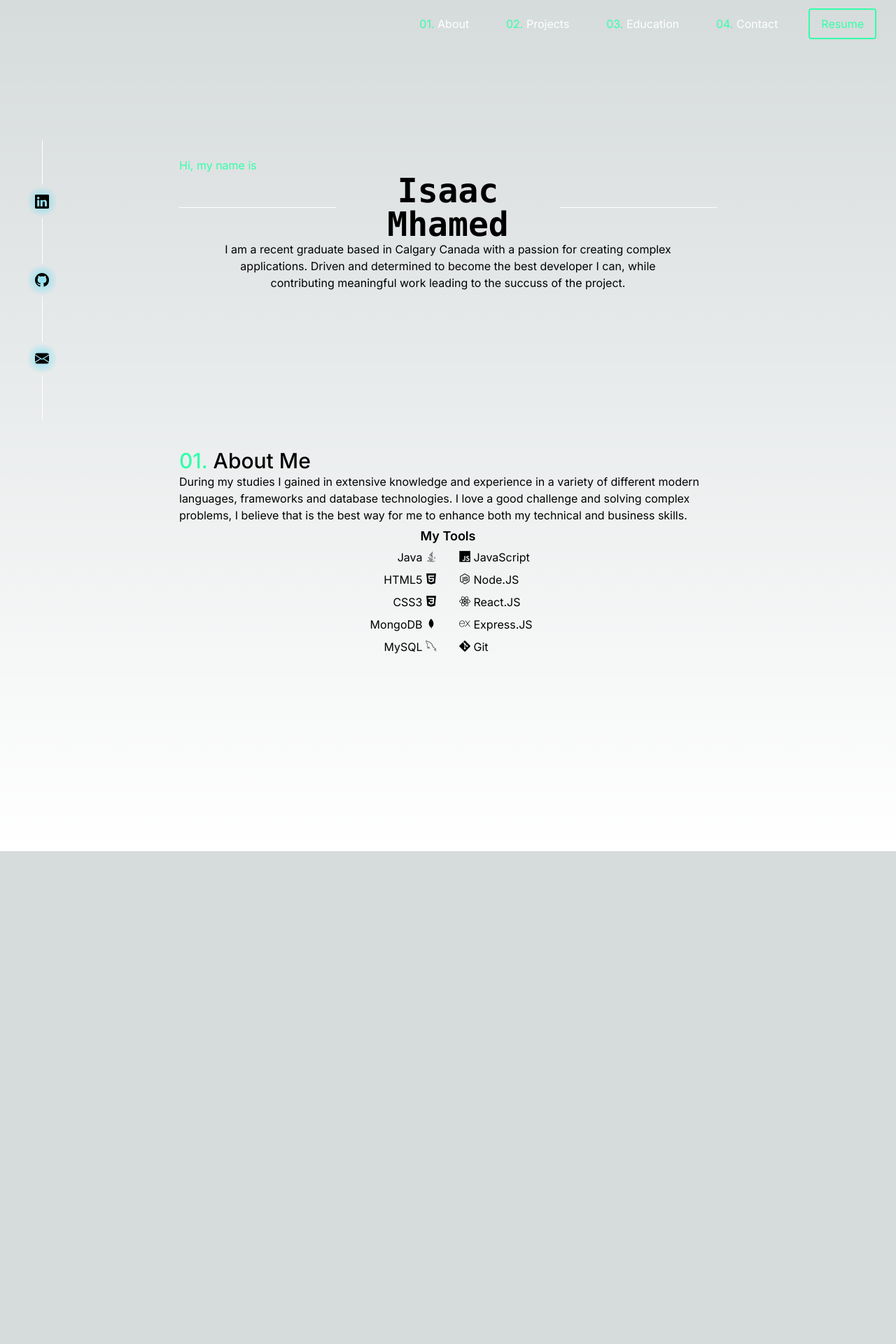
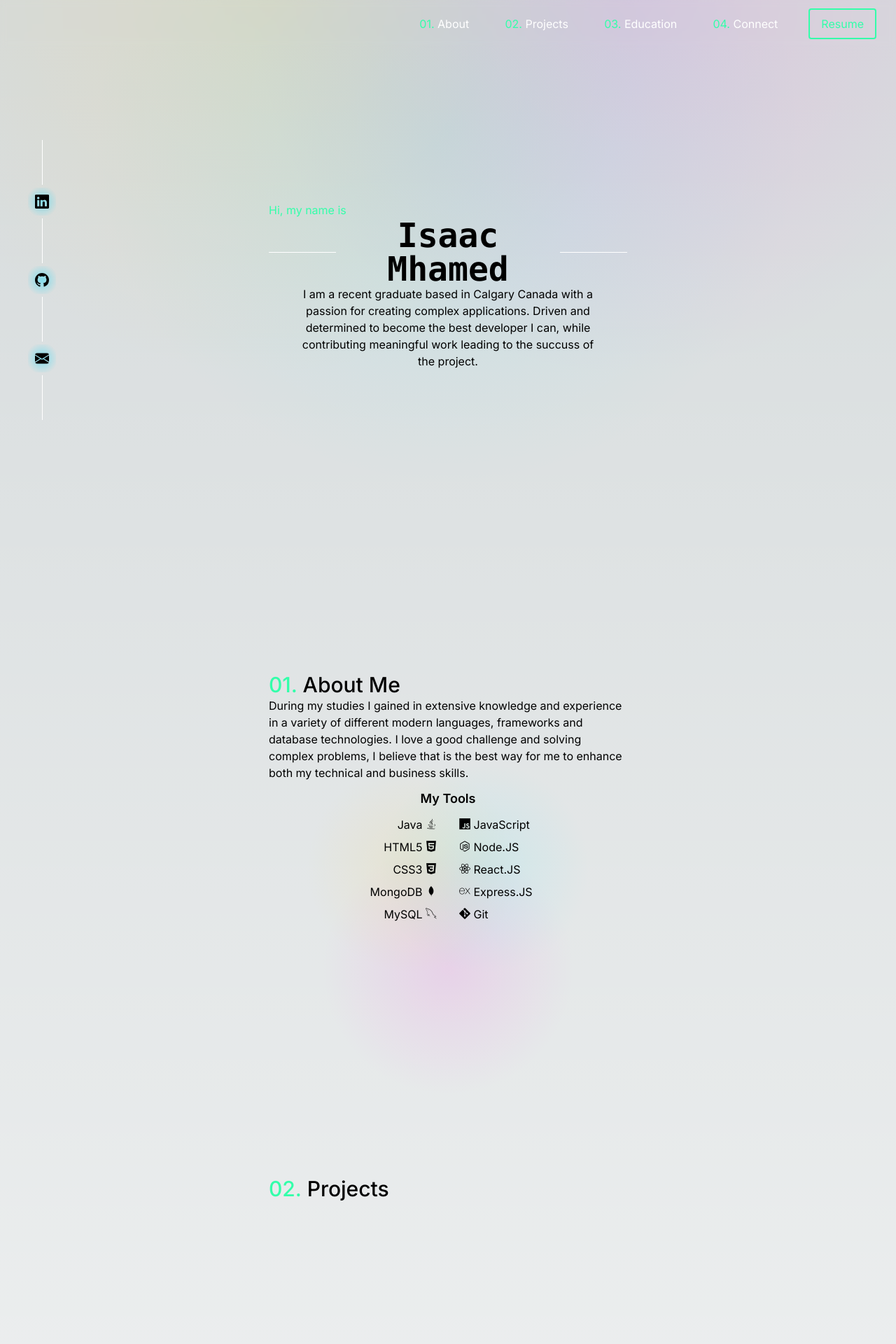
Before and after one commit to Isaacm1210/Portfolio-v2, a Next.js app: page / in a window 1280 px wide. Shown: the top 1920 px of the page at 70% size. Before the commit the page ends 1216 px from the top, so only its background shows below. Built offline with nearby package versions, Linux system fonts and the light colour scheme.

Commit message:
section headings and gradients

```diff
--- a/app/page.tsx
+++ b/app/page.tsx
@@ -7,7 +7,7 @@ export default function Home() {
     <div>
       <NavBar />
       <Socials />
-      <main className="">
+      <main className="bg-main-gradient">
       <Content />
 
       </main>
--- a/app/ui/content.tsx
+++ b/app/ui/content.tsx
@@ -1,10 +1,16 @@
 import Hero from "./content/hero";
 import About from "./content/about";
+import Projects from "./content/projects";
+import Education from "./content/education";
+import Connect from "./content/connect";
 export default function Content(){
     return(
-        <div className="w-3/5 m-auto min-w-80 h-full flex flex-col justify-between">
+        <div className="w-2/5 m-auto min-w-80 h-full flex flex-col justify-between">
         <Hero/>
         <About/>
+        <Projects/>
+        <Education/>
+        <Connect/>
         </div>
     )
 }
--- a/app/ui/content/about.tsx
+++ b/app/ui/content/about.tsx
@@ -1,6 +1,6 @@
 export default function About() {
     return(
-    <section id="about" className="pt-56 h-screen m-auto ">
+    <section id="about" className="h-128h m-auto pt-20 bg-section-gradient">
         <h2 className="text-3xl font-medium"><span className="text-green">01. </span>About Me</h2>
         <p className="text-left text-base w-full ml-0">
             During my studies I gained in extensive knowledge and experience in a variety of different modern
--- /dev/null
+++ b/app/ui/content/connect.tsx
@@ -0,0 +1,7 @@
+export default function Connect(){
+    return(
+        <section id="connect" className="h-128h m-auto pt-20 ">
+            <h2 className="text-3xl font-medium"><span className="text-green">04. </span>Connect</h2>
+        </section>
+    )
+}
--- /dev/null
+++ b/app/ui/content/education.tsx
@@ -0,0 +1,7 @@
+export default function Education(){
+    return(
+        <section id="education" className="h-128h m-auto pt-20  w-full">
+            <h2 className="text-3xl font-medium"><span className="text-green">03. </span>Education</h2>
+        </section>
+    )
+}
--- a/app/ui/content/hero.tsx
+++ b/app/ui/content/hero.tsx
@@ -1,6 +1,6 @@
 export default function Hero() {
     return (
-        <section id="hero" className="pt-56 h-full m-auto ">
+        <section id="hero" className="pt-32 mt-20h h-128h m-auto ">
             <h4 className="text-green">Hi, my name is </h4>
             <div className="flex items-center ">
                 <div className="h-px w-1/3 bg-white"></div>
--- /dev/null
+++ b/app/ui/content/projects.tsx
@@ -0,0 +1,7 @@
+export default function Projects(){
+    return (
+        <section id="projects" className="h-128h m-auto pt-20  w-full">
+            <h2 className="text-3xl font-medium"><span className="text-green">02. </span>Projects</h2>
+        </section>
+    )
+}
--- a/app/ui/nav-bar.tsx
+++ b/app/ui/nav-bar.tsx
@@ -1,13 +1,13 @@
 
 export default function NavBar(){
     return(
-        <div className="w-full fixed flex justify-end items-center my-3 backdrop:blur">
+        <div className="w-full fixed flex justify-end items-center py-3 backdrop-blur-sm">
             <nav className="w-2/5 mx-4">
                 <ul className="list-none flex justify-between w-full text-green">
                     <li className="hover:cursor-pointer hover:translate-y-1 transition-all">01. <a className="no-underline text-white" href="#about">About</a></li>
-                    <li className="hover:cursor-pointer hover:translate-y-1 transition-all">02. <a className="no-underline text-white" href="">Projects</a></li>
-                    <li className="hover:cursor-pointer hover:translate-y-1 transition-all">03. <a className="no-underline text-white" href="">Education</a></li>
-                    <li className="hover:cursor-pointer hover:translate-y-1 transition-all">04. <a className="no-underline text-white" href="">Contact</a></li>
+                    <li className="hover:cursor-pointer hover:translate-y-1 transition-all">02. <a className="no-underline text-white" href="#projects">Projects</a></li>
+                    <li className="hover:cursor-pointer hover:translate-y-1 transition-all">03. <a className="no-underline text-white" href="#education">Education</a></li>
+                    <li className="hover:cursor-pointer hover:translate-y-1 transition-all">04. <a className="no-underline text-white" href="#connect">Connect</a></li>
                 </ul>
             </nav>
             <button className="border-2 rounded mx-7 py-2 px-4  border-green text-green hover:bg-buttonfade hover:bg-opacity-50"><a>Resume</a></button>
--- a/tailwind.config.ts
+++ b/tailwind.config.ts
@@ -12,8 +12,9 @@ const config: Config = {
         "gradient-radial": "radial-gradient(var(--tw-gradient-stops))",
         "gradient-conic":
           "conic-gradient(from 180deg at 50% 50%, var(--tw-gradient-stops))",
-        "blueGradient": "radial-gradient(circle, rgba(0, 217, 255, 0.377) 5%, rgba(0, 0, 0, 0) 80%)"
-      },
+        "blueGradient": "radial-gradient(circle, rgba(0, 217, 255, 0.377) 5%, rgba(0, 0, 0, 0) 80%)",
+        "main-gradient": "radial-gradient(circle at 30% bottom, rgba(255, 191, 14, 0.1) , rgba(0, 0, 0, 0) 12%), radial-gradient(circle at 50% 95%,rgba(14, 227, 255, 0.1) , rgba(0, 0, 0, 0) 12%), radial-gradient(circle at 70% 100%,rgba(255, 14, 223, 0.1) , rgba(0, 0, 0, 0) 12%), radial-gradient(circle at 30% top, rgba(255, 191, 14, 0.1) , rgba(0, 0, 0, 0) 14%), radial-gradient(circle at 50% 5%,rgba(14, 227, 255, 0.1) , rgba(0, 0, 0, 0) 14%), radial-gradient(circle at 70% top,rgba(255, 14, 223, 0.1) , rgba(0, 0, 0, 0) 14%)",
+        "section-gradient": "radial-gradient(circle at 40% center, rgba(255, 191, 14, 0.1) , rgba(0, 0, 0, 0) 32%), radial-gradient(circle at 60% center, rgba(14, 227, 255, 0.1) , rgba(0, 0, 0, 0) 32%),radial-gradient(circle at center 70%, rgba(255, 14, 223, 0.1) , rgba(0, 0, 0, 0) 32%)"
       },
       colors: {
         transparent: 'transparent',
@@ -22,6 +23,12 @@ const config: Config = {
         buttonfade: '#33ffaa1a',
         white: "#ffffff",
       },
+      spacing: {
+        '128h': '90vh',
+        '20h': '20vh'
+      }
+    },
+
   },
   plugins: [],
 };
```
Lines whose indentation alone changed are shown as unchanged.
